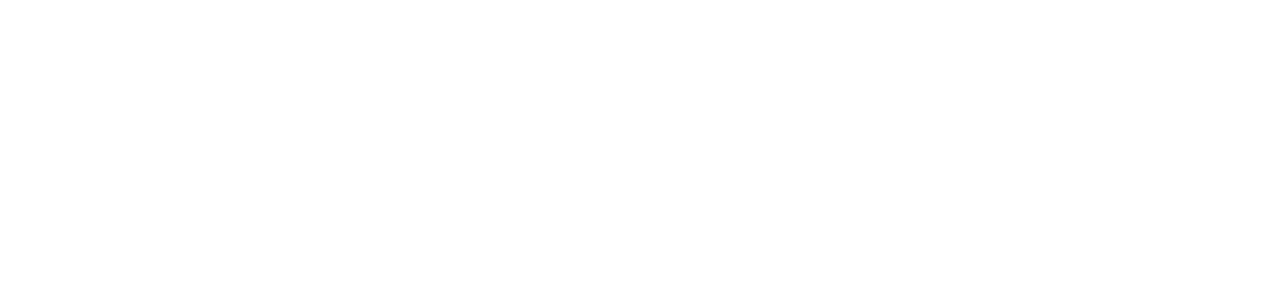
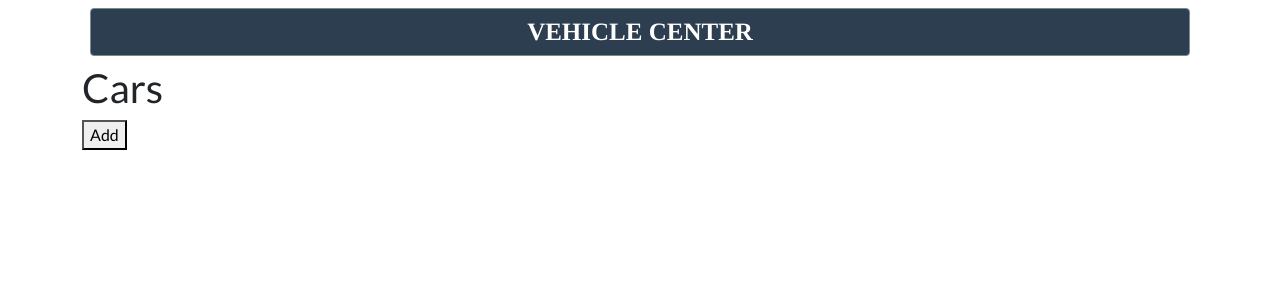
Before and after one commit to sagarromer/react-vehicle-store-crud-2021, a React (Create React App) app: page / in a window 1280 px wide. Shown: the top 300 px of the page. Built offline with nearby package versions, Linux system fonts and the light colour scheme.

Commit message:
heading component created

```diff
--- a/public/index.html
+++ b/public/index.html
@@ -10,7 +10,7 @@
       content="Web site created using create-react-app"
     />
     <link rel="apple-touch-icon" href="%PUBLIC_URL%/logo192.png" />
-    <link rel="style-sheet" href="asset/css/bootstrap.min.css" />
+    <link rel="stylesheet" href="asset/css/bootstrap.min.css" />
     <!--
       manifest.json provides metadata used when your web app is installed on a
       user's mobile device or desktop. See https://developers.google.com/web/fundamentals/web-app-manifest/
--- a/src/App.css
+++ b/src/App.css
@@ -1,4 +1,4 @@
-.App {
+/* .App {
   text-align: center;
 }
 
@@ -35,4 +35,4 @@
   to {
     transform: rotate(360deg);
   }
-}
+} */
--- a/src/App.js
+++ b/src/App.js
@@ -1,11 +1,14 @@
-import React, { Component, Fragment } from 'react'
-import logo from './logo.svg';
+import React, { Component } from 'react'
+import Heading from "./components/stateless/heading/Heading"
 
 class App extends Component {
   render() {
     return (
-      <div>
+      <div className="container">
 
+        <Heading>vehicle center</Heading>
+        <h2>Cars</h2>
+        <button>Add</button>
       </div>
     );
   }
--- /dev/null
+++ b/src/components/stateless/heading/Heading.js
@@ -0,0 +1,16 @@
+import React from 'react'
+import styles from "./heading.module.css"
+
+const Heading = (props) => {
+    const style = `${styles.fontHeading} border border-dark p-2 m-2 bg-primary rounded text-white text-center`
+    return (
+        <>
+        <h1 className={style}>
+            {props.children}
+        </h1>
+        </>
+
+    )
+}
+
+export default Heading
--- /dev/null
+++ b/src/components/stateless/heading/heading.module.css
@@ -0,0 +1,9 @@
+.fontHeading{
+    font-size: 25px;
+    font-family: 'Book Old Style', Times, serif;
+    font-weight: bold;
+    text-transform: uppercase;
+}
+.fontHeading:hover{
+    color: #61DAFB!important;
+}
```
